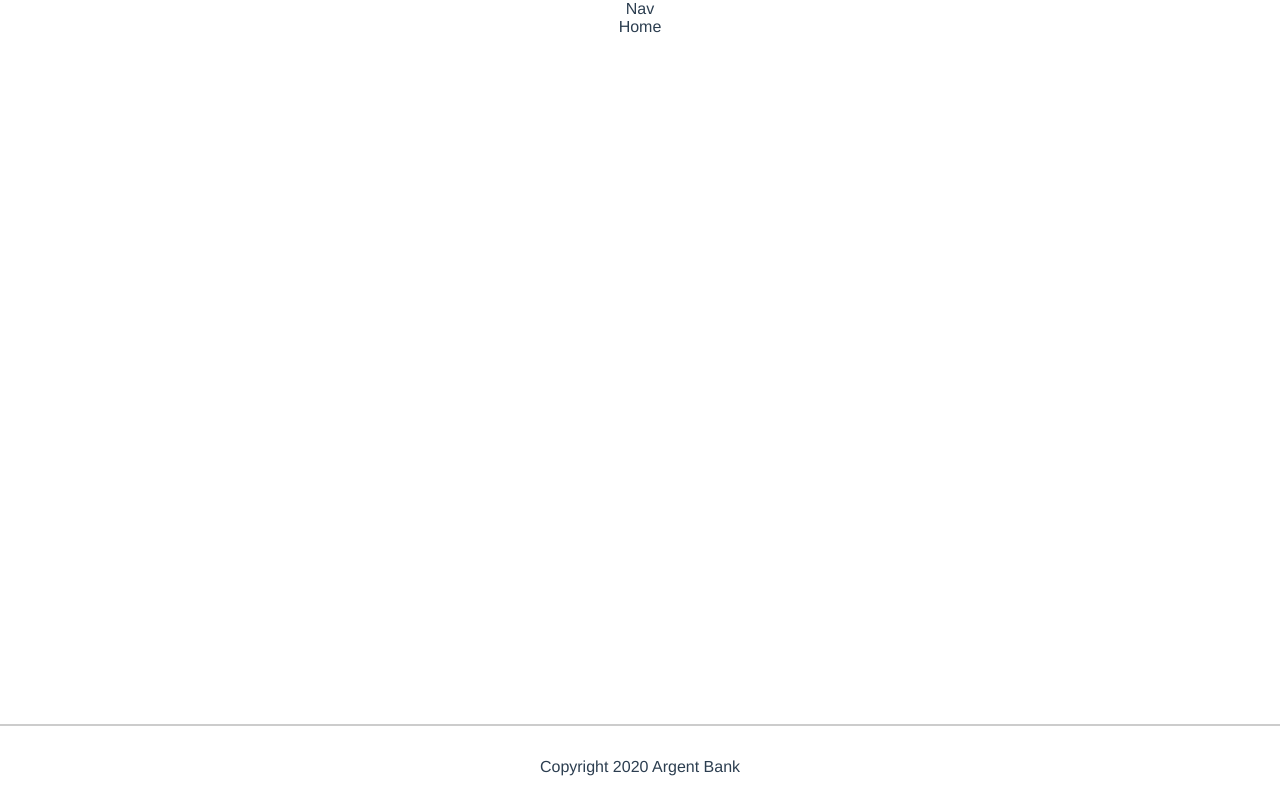
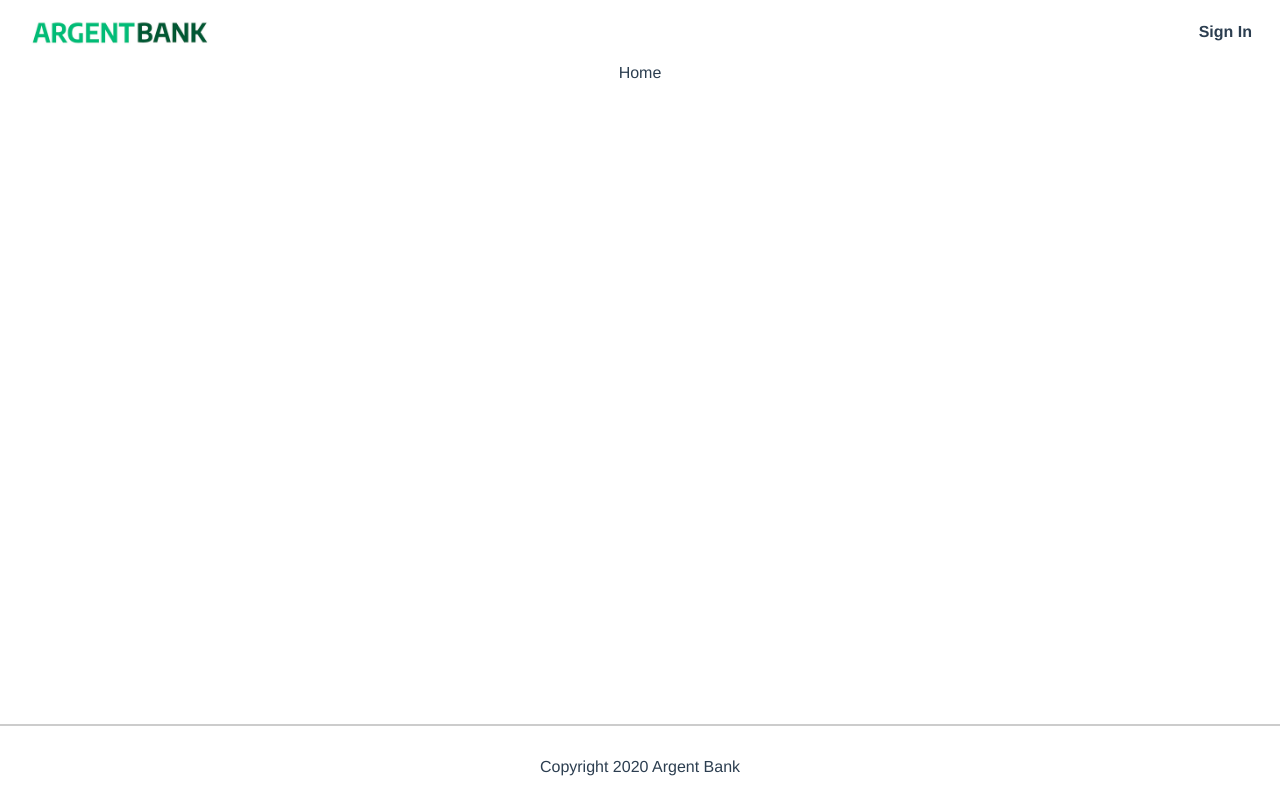
Before and after one commit to jbbrejon/openclassrooms-da-p13, a React (Vite) app: page / in a window 1280 px wide. Built offline with nearby package versions, Linux system fonts and the light colour scheme; a web font is replaced by a local one.

Commit message:
:sparkles: Update Nav component

```diff
--- a/src/layouts/Nav/index.jsx
+++ b/src/layouts/Nav/index.jsx
@@ -1,3 +1,6 @@
+// Import modules
+import { NavLink } from 'react-router-dom'
+
 // Import site logo
 import logo from '../../assets/argentBankLogo.png'
 
@@ -9,7 +12,22 @@
 
     return (
         <>
-            <nav>Nav</nav>
+            <nav className={styles["main-nav"]}>
+                <NavLink className={styles["main-nav-logo"]} to="/">
+                    <img
+                        className={styles["main-nav-logo-image"]}
+                        src={logo}
+                        alt="Argent Bank Logo"
+                    />
+                    <h1 className="sr-only">Argent Bank</h1>
+                </NavLink>
+                <div>
+                    <NavLink className={styles["main-nav-item"]} to="/sign-in">
+                        <i className="fa fa-user-circle"></i>
+                        Sign In
+                    </NavLink>
+                </div>
+            </nav>
         </>
     )
 
```
